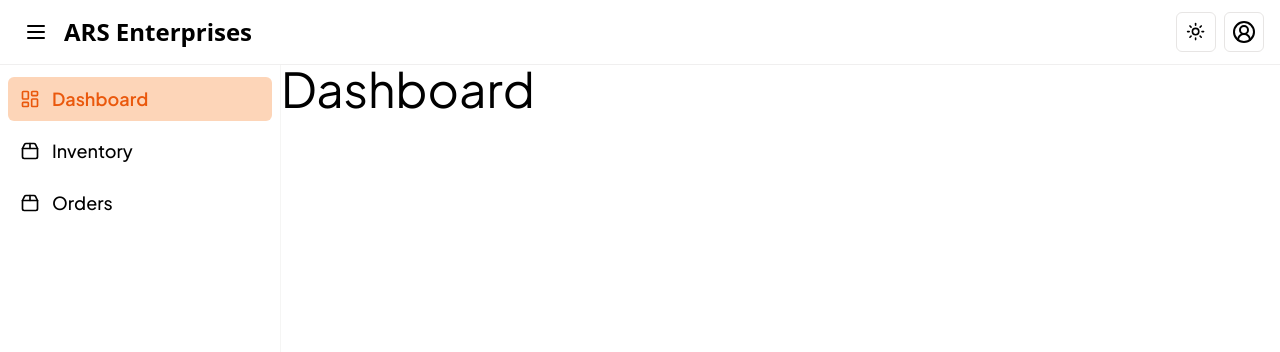
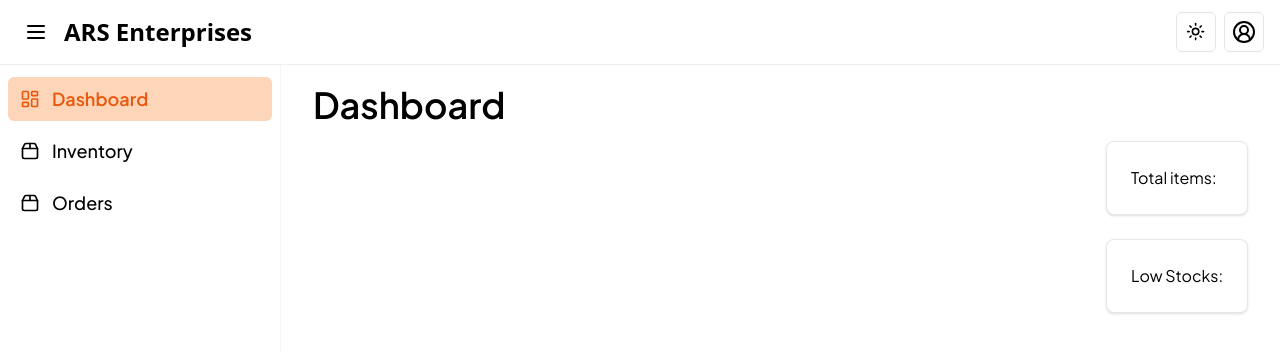
Before and after one commit to Shreyas4603/inventory-frontend-isolated, a React (Vite) app: page /dashboard in a window 1280 px wide. Shown: the top 352 px of the page. Built offline with nearby package versions, Linux system fonts and the light colour scheme; sample sign-in values are in the browser's storage.

Commit message:
Dashboard changes

```diff
--- a/src/Components/Inventory/ProductContainer.jsx
+++ b/src/Components/Inventory/ProductContainer.jsx
@@ -105,7 +105,7 @@ export const ProductContainer = () => {
         </p>
       </div>
 
-      <div className="bg-red-9 00 ">
+      <div className=" ">
         <div className="py-3 flex items-center justify-start gap-3">
           <div className="relative   ">
             <Search className="absolute left-2.5 top-2.5 h-4 w-4 text-muted-foreground" />
@@ -154,7 +154,7 @@ export const ProductContainer = () => {
               </TableHeader>
               <TableBody>
                 {displayProducts?.map((item, idx) => (
-                  <TableRow key={idx} className='border-input' onClick={() => handleClick(item._id)}>
+                  <TableRow key={idx} className='border-input odd:bg-white/10 hover:bg-black' onClick={() => handleClick(item._id)} >
                     <TableCell>
                       {idx + 1}
                     </TableCell>
--- a/src/Screens/Dashboard/Dashboard.jsx
+++ b/src/Screens/Dashboard/Dashboard.jsx
@@ -1,9 +1,19 @@
-import React from 'react'
+import React from "react";
 
 export const Dashboard = () => {
   return (
-    <div className='  text-5xl font-jakarta'>
-      Dashboard
-    </div>
-  )
-}
+    <section className="px-8 py-5">
+      <div className="text-4xl font-jakarta font-semibold">Dashboard</div>
+      <div className="flex justify-end">
+        <div className="mt-4 flex flex-col gap-6 ">
+          <div className="select-none max-w-sm p-6 bg-white border border-gray-200 rounded-lg shadow hover:bg-gray-100 dark:bg-black dark:border-gray-700 dark:hover:bg-white/20 ">
+            Total items:
+          </div>
+          <div className="select-none max-w-sm p-6 bg-white border border-gray-200 rounded-lg shadow hover:bg-gray-100 dark:bg-black dark:border-gray-700 dark:hover:bg-white/20">
+            Low Stocks:
+          </div>
+        </div>
+      </div>
+    </section>
+  );
+};
--- a/src/Screens/Order/OrdersPage.jsx
+++ b/src/Screens/Order/OrdersPage.jsx
@@ -97,7 +97,7 @@ export const OrdersPage = () => {
     }
 
   return (
-    <section >
+    <section className="px-8 py-5">
       <div>
         <p className="text-4xl font-semibold">Low Products</p>
         <p className="text-text/70">
@@ -105,7 +105,7 @@ export const OrdersPage = () => {
         </p>
       </div>
 
-      <div className="bg-red-9 00 ">
+      <div className=" ">
         <div className="py-3 flex items-center justify-start gap-3">
           <div className="relative   ">
             <Search className="absolute left-2.5 top-2.5 h-4 w-4 text-muted-foreground" />
@@ -154,7 +154,7 @@ export const OrdersPage = () => {
               </TableHeader>
               <TableBody>
                 {displayProducts?.map((item, idx) => (
-                  <TableRow key={idx} className='border-input' onClick={() => handleClick(item._id)}>
+                  <TableRow key={idx} className='border-input odd:bg-white/10 hover:bg-black' onClick={() => handleClick(item._id)}>
                     <TableCell>
                       {idx + 1}
                     </TableCell>
```
